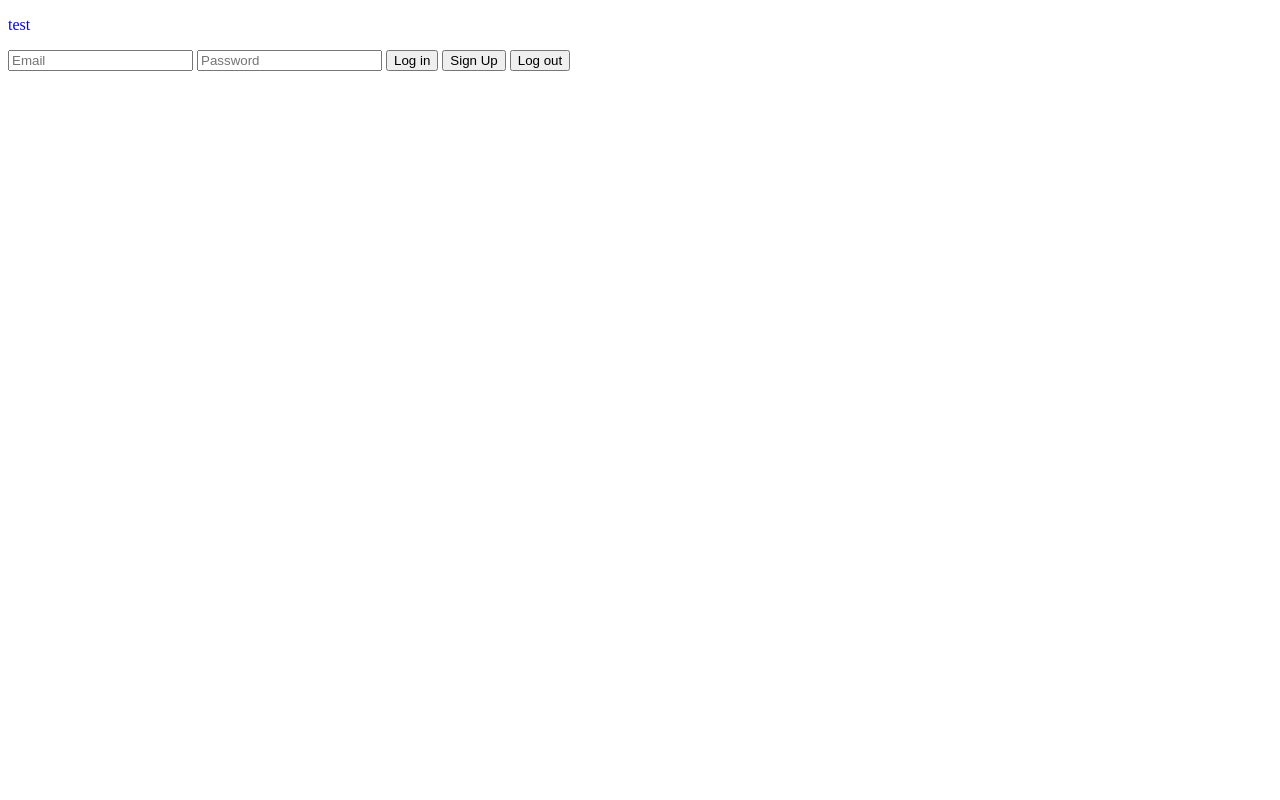
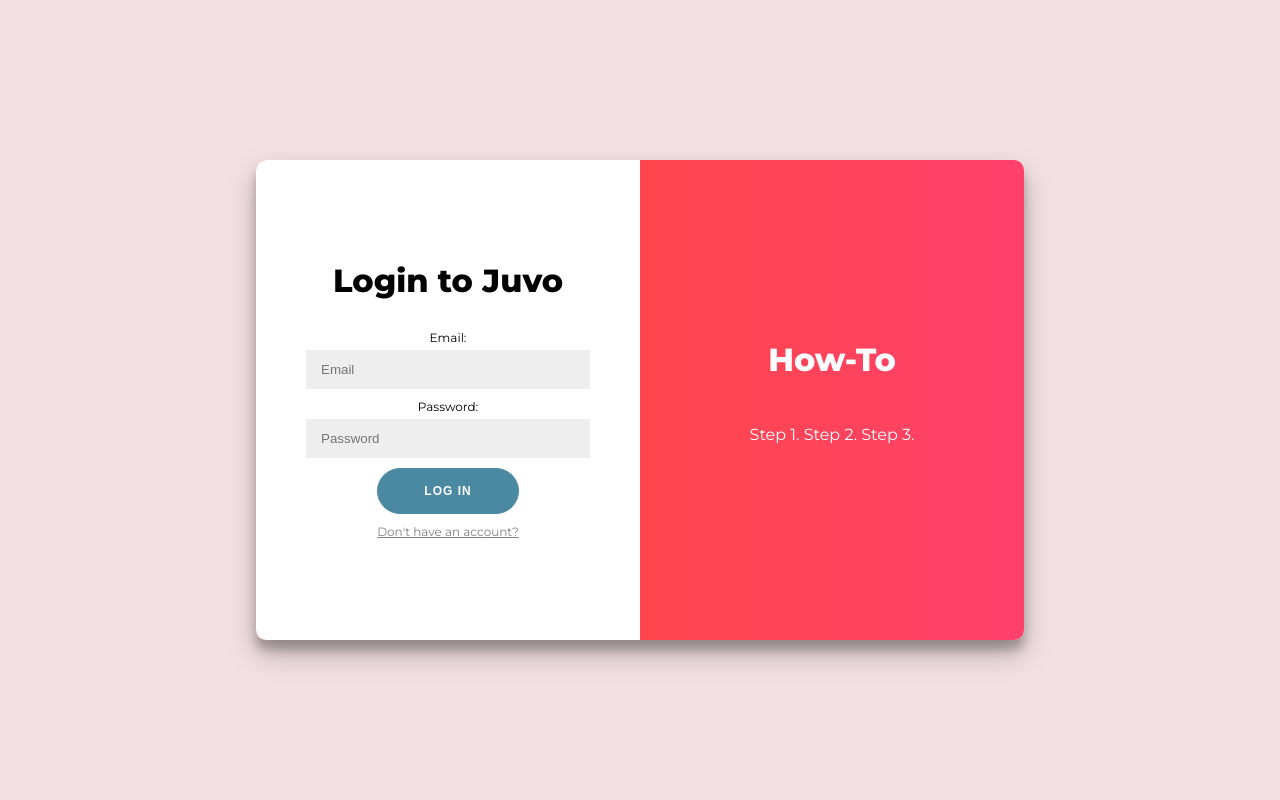
Before and after one commit to noelvandevrie/Juvo, a plain HTML site: page index.html in a window 1280 px wide. Drawn offline with Linux system fonts and the light colour scheme; no server answers.

Commit message:
Created the authentication forms

```diff
--- a/app.js
+++ b/app.js
@@ -1,18 +1,84 @@
-(function () {
-  // Initialize Firebase
-  const firebaseConfig = {
-    apiKey: "AIzaSyC9CpENXN25PjdqqwYwlaLshKGst2o3gcg",
-    authDomain: "juvo-app.firebaseapp.com",
-    databaseURL: "https://juvo-app.firebaseio.com",
-    projectId: "juvo-app",
-    storageBucket: "juvo-app.appspot.com",
-    messagingSenderId: "293449225332",
-    appId: "1:293449225332:web:99d40aab2780e327b66d21",
-    measurementId: "G-H1KKBECR0V",
-  };
-  firebase.initializeApp(firebaseConfig);
+firebase.auth().onAuthStateChanged(function (user) {
+  if (user) {
+    // User is signed in.
 
-  //Get Elements
-  const txtEmail = document.getElementById("txtEmail");
-  const txtPassword = document.getElementById("");
-})();
+    document.getElementById("application").style.display = "block";
+    document.getElementById("container").style.display = "none";
+
+    var user = firebase.auth().currentUser;
+
+    if (user != null) {
+      var email_id = user.email;
+      document.getElementById("user_para").innerHTML =
+        "Welcome User : " + email_id;
+    }
+  } else {
+    // No user is signed in.
+
+    document.getElementById("application").style.display = "none";
+    document.getElementById("container").style.display = "block";
+  }
+});
+
+function switchSignup() {
+  document.getElementById("login-form").style.display = "none";
+  document.getElementById("signup-form").style.display = "flex";
+}
+
+function switchLogin() {
+  document.getElementById("login-form").style.display = "flex";
+  document.getElementById("signup-form").style.display = "none";
+}
+
+function login() {
+  var userEmail = document.getElementById("email_field").value;
+  var userPass = document.getElementById("password_field").value;
+
+  firebase
+    .auth()
+    .signInWithEmailAndPassword(userEmail, userPass)
+    .catch(function (error) {
+      // Handle Errors here.
+      var errorCode = error.code;
+      var errorMessage = error.message;
+
+      window.alert("Error : " + errorMessage);
+
+      // ...
+    });
+}
+
+function signup() {
+  var userEmail = document.getElementById("email_field").value;
+  var userPass = document.getElementById("password_field").value;
+
+  firebase
+    .auth()
+    .createUserWithEmailAndPassword(userEmail, userPass)
+    .catch(function (error) {
+      // Handle Errors here.
+      var errorCode = error.code;
+      var errorMessage = error.message;
+
+      window.alert("Error : " + errorMessage);
+
+      // ...
+    });
+}
+
+function logout() {
+  firebase.auth().signOut();
+}
+
+var database = firebase.database();
+
+function writeUserData(userId, name, email, address) {
+  firebase
+    .database()
+    .ref("users/" + userId)
+    .set({
+      username: name,
+      email: email,
+      address: address,
+    });
+}
--- a/index.html
+++ b/index.html
@@ -2,10 +2,9 @@
 <html lang="en">
   <head>
     <meta charset="utf-8" />
-
     <title>Juvo</title>
-    <link rel="stylesheet" type="text/css" href="style.css" />
-    <script src="app.js"></script>
+    <link rel="stylesheet" type="text/css" href="startup.css" />
+    <link rel="stylesheet" type="text/css" href="app.css" />
     <script src="https://www.gstatic.com/firebasejs/7.21.1/firebase-app.js"></script>
     <script src="https://www.gstatic.com/firebasejs/7.21.1/firebase-analytics.js"></script>
     <script src="https://www.gstatic.com/firebasejs/7.21.1/firebase-auth.js"></script>
@@ -13,13 +12,63 @@
   </head>
 
   <body>
-    <p>test</p>
-    <div class="container">
-      <input id="txtEmail" type="email" placeholder="Email" />
-      <input id="txtPassword" type="password" placeholder="Password" />
-      <button id="btnLogin" class="btn btn-action">Log in</button>
-      <button id="btnSignUp" class="btn btn-secondary">Sign Up</button>
-      <button id="btnLogout" class="btn btn-action hide">Log out</button>
+    <div class="container" id="container">
+      <div class="form-container log-in-container">
+        <div class="login-form" id="login-form">
+          <h1>Login to Juvo</h1>
+          <span>Email:</span>
+          <input type="email" placeholder="Email" id="email_field"/>
+          <span>Password:</span>
+          <input type="password" placeholder="Password" id="password_field"/>
+
+          <button onclick="login()">Log In</button>
+          <span class="pseudolink" onclick="switchSignup()">Don't have an account?</span>
+        </div>
+        <div class="signup-form" id="signup-form">
+          <h1>Join Juvo</h1>
+          <span>Email:</span>
+          <input type="email" placeholder="Email" id="email_field"/>
+          <span>Address:</span>
+          <input type="address" placeholder="Address" id="address_field"/>
+          <span>Password:</span>
+          <input type="password" placeholder="Password" id="password_field"/>
+
+          <button onclick="signup()">Sign Up</button>
+          <span class="pseudolink" onclick="switchLogin()">Already have an account?</span>
+
+        </div>
+      </div>
+
+      <div class="overlay-container">
+        <div class="overlay">
+          <div class="overlay-panel overlay-right">
+            <h1>How-To</h1>
+            <p>Step 1. Step 2. Step 3.</p>
+          </div>
+        </div>
+      </div>
     </div>
+
+    <div id="application" class="application">
+      <h3>Welcome User</h3>
+      <p id="user_para">Welcome to Firebase web login Example. You're currently logged in.</p>
+      <button onclick="logout()">Logout</button>
+    </div>
+
+    <script>
+      // Initialize Firebase
+      var firebaseConfig = {
+    apiKey: "AIzaSyC9CpENXN25PjdqqwYwlaLshKGst2o3gcg",
+    authDomain: "juvo-app.firebaseapp.com",
+    databaseURL: "https://juvo-app.firebaseio.com",
+    projectId: "juvo-app",
+    storageBucket: "juvo-app.appspot.com",
+    messagingSenderId: "293449225332",
+    appId: "1:293449225332:web:99d40aab2780e327b66d21",
+    measurementId: "G-H1KKBECR0V"
+  };
+      firebase.initializeApp(firebaseConfig);
+    </script>
+    <script src="app.js"></script>
   </body>
-</html>
+</html
--- /dev/null
+++ b/startup.css
@@ -0,0 +1,176 @@
+@import url("https://fonts.googleapis.com/css?family=Montserrat:400,800");
+* {
+  box-sizing: border-box;
+}
+html {
+  display: absolute;
+}
+
+body {
+  background: #f3e0e2;
+  display: flex;
+  justify-content: center;
+  align-items: center;
+  flex-direction: column;
+  font-family: "Montserrat", sans-serif;
+  height: 100vh;
+  margin: 0px;
+}
+
+h1 {
+  font-weight: bold;
+  margin: 0px 0px 30px 0px;
+}
+
+span {
+  font-size: 12px;
+}
+
+button {
+  padding: 5px 20px;
+  margin: 0px 0px 10px 0px;
+  letter-spacing: 1px;
+  text-transform: uppercase;
+  color: #fff;
+  border: 1px solid #4b88a2;
+  background-color: #4b88a2;
+  font-size: 12px;
+  font-weight: bold;
+  border-radius: 25px;
+  padding: 15px;
+  display: block;
+  width: 50%;
+  transition: 0.3s;
+  -webkit-transition: 0.3s;
+  -moz-transition: 0.3s;
+  outline: none !important;
+}
+
+button:hover {
+  background: #4b5ba2;
+  color: #fff;
+  border: 1px solid #4b5ba2;
+  cursor: pointer;
+}
+
+.login-form {
+  background-color: #ffffff;
+  display: flex;
+  align-items: center;
+  justify-content: center;
+  flex-direction: column;
+  padding: 0 50px;
+  height: 100%;
+  text-align: center;
+}
+
+.signup-form {
+  background-color: #ffffff;
+  display: flex;
+  align-items: center;
+  justify-content: center;
+  flex-direction: column;
+  padding: 0 50px;
+  height: 100%;
+  text-align: center;
+}
+
+input {
+  background-color: #eee;
+  border: none;
+  padding: 12px 15px;
+  margin: 5px 0px 10px 0px;
+  width: 100%;
+}
+
+.container {
+  display: none;
+  background-color: #fff;
+  border-radius: 10px;
+  box-shadow: 0 14px 28px rgba(0, 0, 0, 0.25), 0 10px 10px rgba(0, 0, 0, 0.22);
+  position: relative;
+  overflow: hidden;
+  width: 768px;
+  max-width: 100%;
+  min-height: 480px;
+}
+
+.form-container {
+  position: absolute;
+  top: 0;
+  height: 100%;
+}
+
+.log-in-container {
+  left: 0;
+  width: 50%;
+  z-index: 2;
+}
+
+.overlay-container {
+  position: absolute;
+  top: 0;
+  left: 50%;
+  width: 50%;
+  height: 100%;
+}
+
+.overlay {
+  background: #ff416c;
+  background: -webkit-linear-gradient(to right, #ff4b2b, #ff416c);
+  background: linear-gradient(to right, #ff4b2b, #ff416c);
+  background-repeat: no-repeat;
+  background-size: cover;
+  background-position: 0 0;
+  color: #ffffff;
+  position: relative;
+  left: -100%;
+  height: 100%;
+  width: 200%;
+}
+
+.overlay-panel {
+  position: absolute;
+  display: flex;
+  align-items: center;
+  justify-content: center;
+  flex-direction: column;
+  padding: 0 40px;
+  text-align: center;
+  top: 0;
+  height: 100%;
+  width: 50%;
+}
+
+.overlay-right {
+  right: 0;
+}
+
+.social-container {
+  margin: 50px 0;
+}
+
+.social-container a {
+  border: 1px solid #dddddd;
+  border-radius: 50%;
+  display: inline-flex;
+  justify-content: center;
+  align-items: center;
+  margin: 0 5px;
+  height: 40px;
+  width: 40px;
+}
+
+.pseudolink {
+  color: grey;
+  text-decoration: underline;
+  cursor: pointer;
+}
+
+.application {
+  width: 20%;
+  margin: 0px auto;
+  margin-top: 150px;
+  padding: 20px;
+  display: none;
+}
--- a/style.css
+++ /dev/null
@@ -1,3 +0,0 @@
-body {
-  color: blue;
-}
```
Also changed, not shown: app.css (added).
